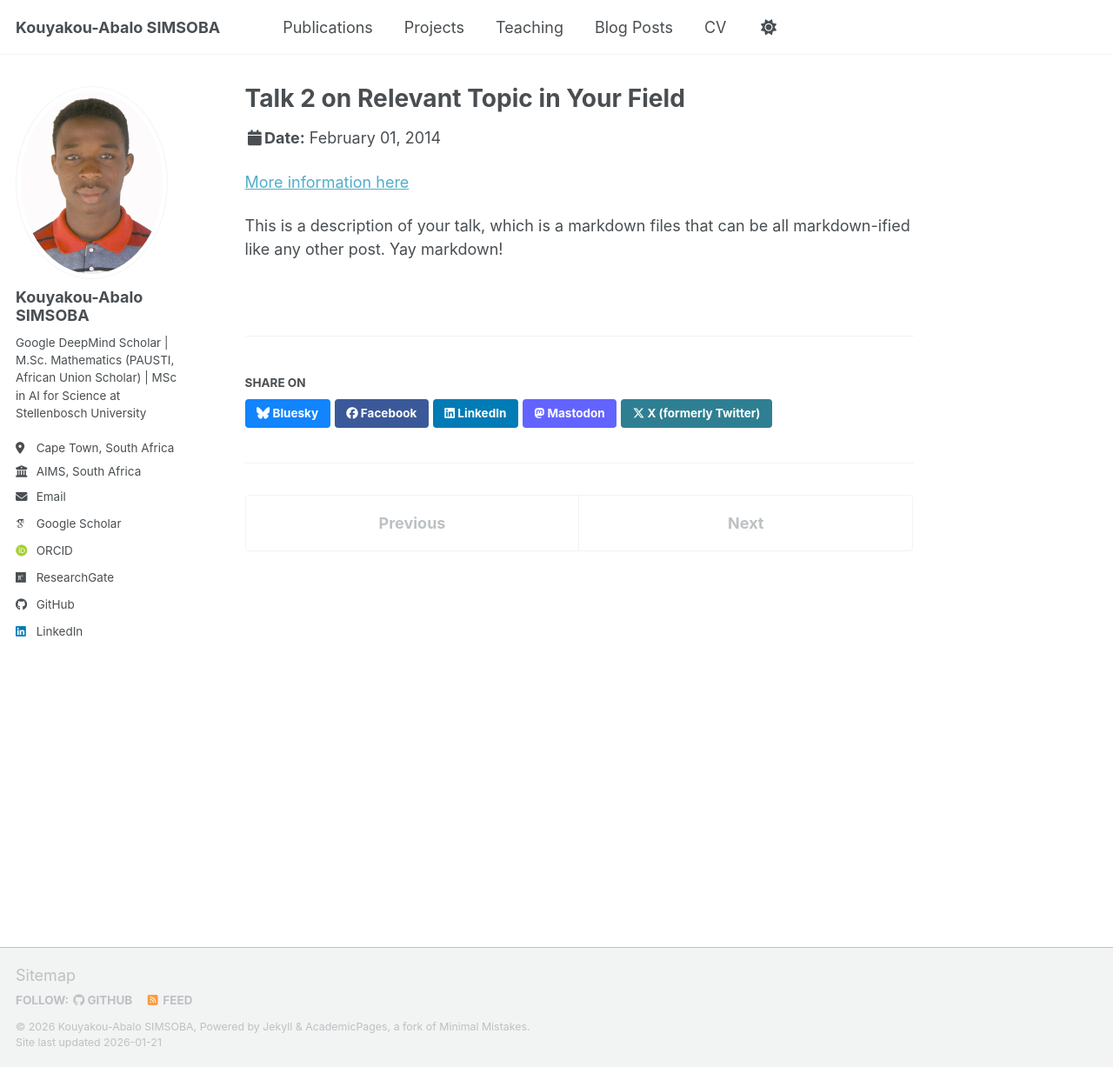
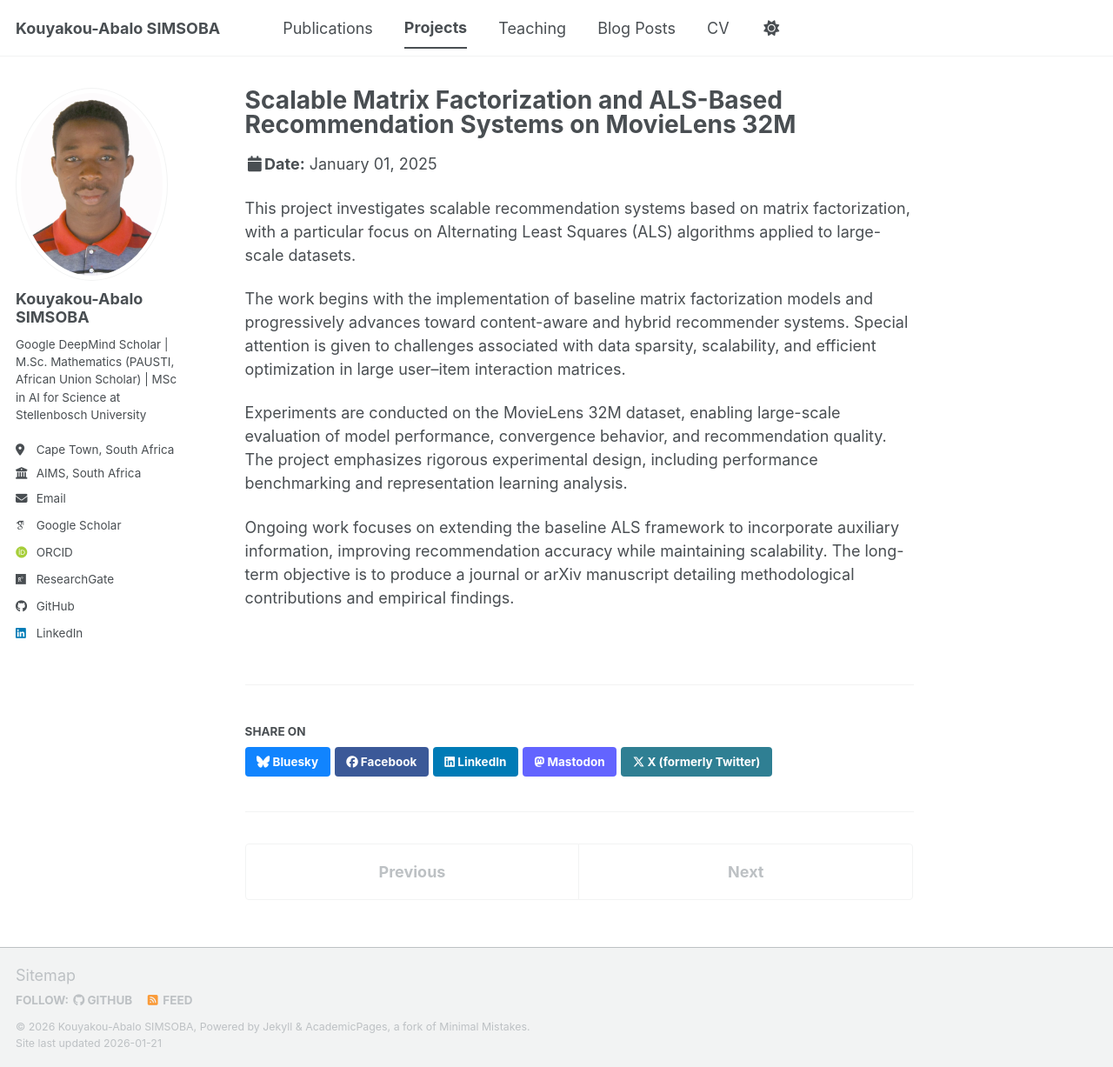
Before and after one commit to simsoba-research/simsoba-research.github.io, a Jekyll site: the page built from _talks/2014-02-01-talk-2.md, in a window 1280 px wide and 1227 px high. Shown: the whole window at 87% size. Built offline with Jekyll 4.4.1, drawn with Linux system fonts in a browser that asks for light colours; some web fonts are replaced; a script bundle is joined from its source files by our own code; library files that are not in the unit come from our copies.

Commit message:
Update 2014-02-01-talk-2.md

```diff
--- a/_talks/2014-02-01-talk-2.md
+++ b/_talks/2014-02-01-talk-2.md
@@ -1,13 +1,17 @@
 ---
-title: "Talk 2 on Relevant Topic in Your Field"
+title: "Scalable Matrix Factorization and ALS-Based Recommendation Systems on MovieLens 32M"
 collection: talks
-type: "Talk"
-permalink: /talks/2014-02-01-talk-2
-venue: "London School of Testing"
-date: 2014-02-01
-location: "London, UK"
+type: "Research Project"
+permalink: /projects/scalable-als-recommender-movielens-32m
+venue: "AIMS South Africa"
+date: 2025-01-01
+location: "Cape Town, South Africa"
 ---
 
-[More information here](http://example2.com)
+This project investigates scalable recommendation systems based on matrix factorization, with a particular focus on Alternating Least Squares (ALS) algorithms applied to large-scale datasets.
 
-This is a description of your talk, which is a markdown files that can be all markdown-ified like any other post. Yay markdown!
+The work begins with the implementation of baseline matrix factorization models and progressively advances toward content-aware and hybrid recommender systems. Special attention is given to challenges associated with data sparsity, scalability, and efficient optimization in large user–item interaction matrices.
+
+Experiments are conducted on the MovieLens 32M dataset, enabling large-scale evaluation of model performance, convergence behavior, and recommendation quality. The project emphasizes rigorous experimental design, including performance benchmarking and representation learning analysis.
+
+Ongoing work focuses on extending the baseline ALS framework to incorporate auxiliary information, improving recommendation accuracy while maintaining scalability. The long-term objective is to produce a journal or arXiv manuscript detailing methodological contributions and empirical findings.
```
